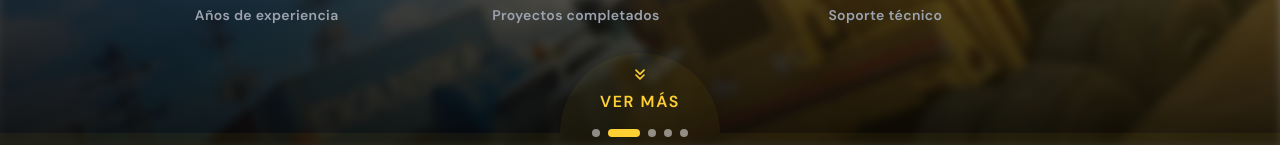
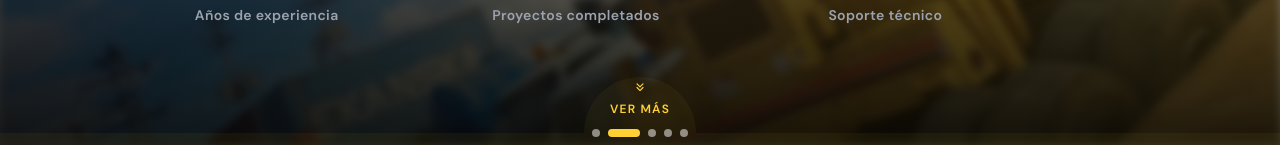
Before and after one commit to luis-alvarezf10/serlimca-page, a React (Vite) app: page / in a window 1280 px wide. Shown: the part 655-800 px from the top of the page. Built offline with nearby package versions, Linux system fonts and the light colour scheme.

Commit message:
hero section: modificacion de link de ver mas

```diff
--- a/src/pages/home/components/HeroSection.jsx
+++ b/src/pages/home/components/HeroSection.jsx
@@ -226,7 +226,7 @@ const HeroSection = () => {
             e.preventDefault();
             scrollToSection('#nosotros');
           }}
-          className="flex flex-col items-center gap-2 animate-bounce text-primary font-semibold cursor-pointer"
+          className="text-xs flex flex-col items-center gap-2 animate-bounce text-primary font-semibold cursor-pointer"
         >
           <HiChevronDoubleDown />
           <span className="uppercase tracking-widest">Ver más</span>
@@ -234,7 +234,7 @@ const HeroSection = () => {
       </div>
 
       <div className="z-99 absolute w-full h-3 bg-primary/5 bottom-0 "></div>
-      <div className="absolute w-40 h-20 rounded-t-full bg-primary/5 left-1/2 -translate-x-1/2 bottom-3 "></div>
+      <div className="absolute w-28 h-14 rounded-t-full bg-primary/5 left-1/2 -translate-x-1/2 bottom-3 "></div>
     </section>
   );
 };
```
